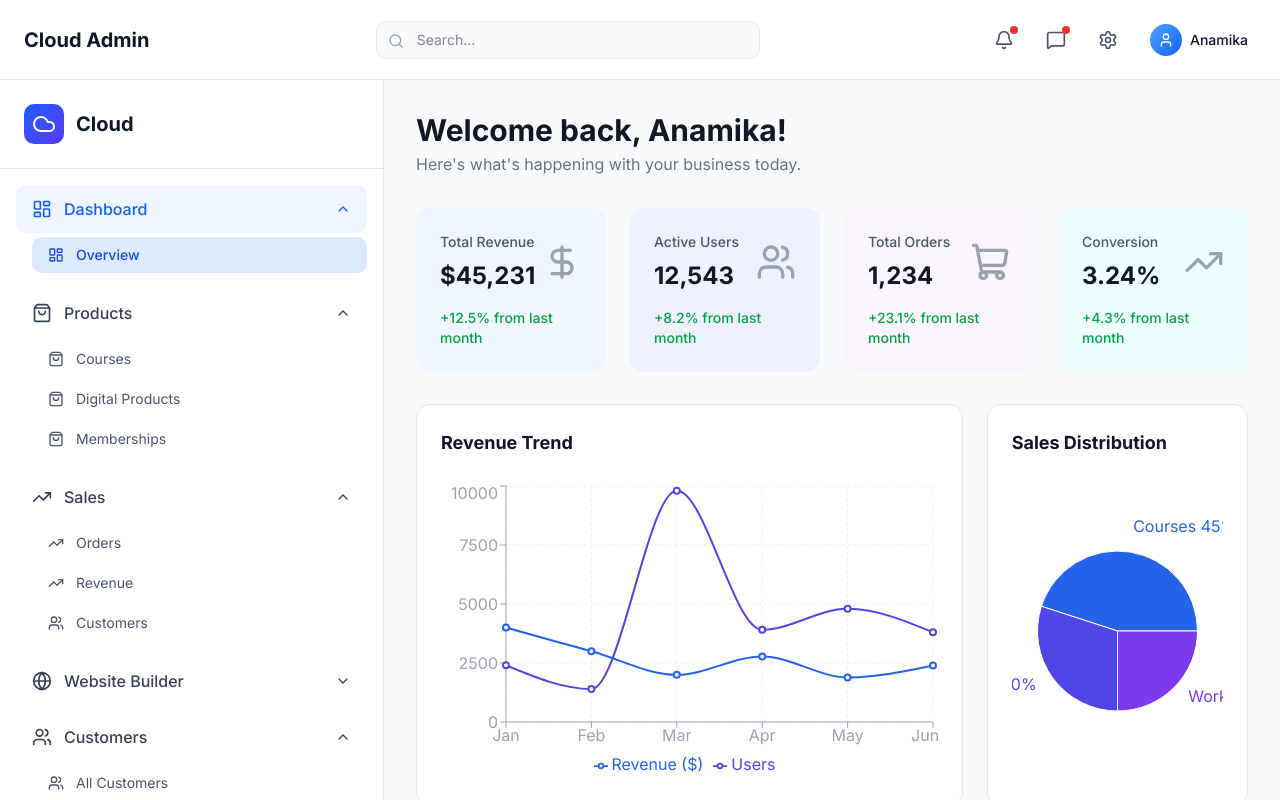
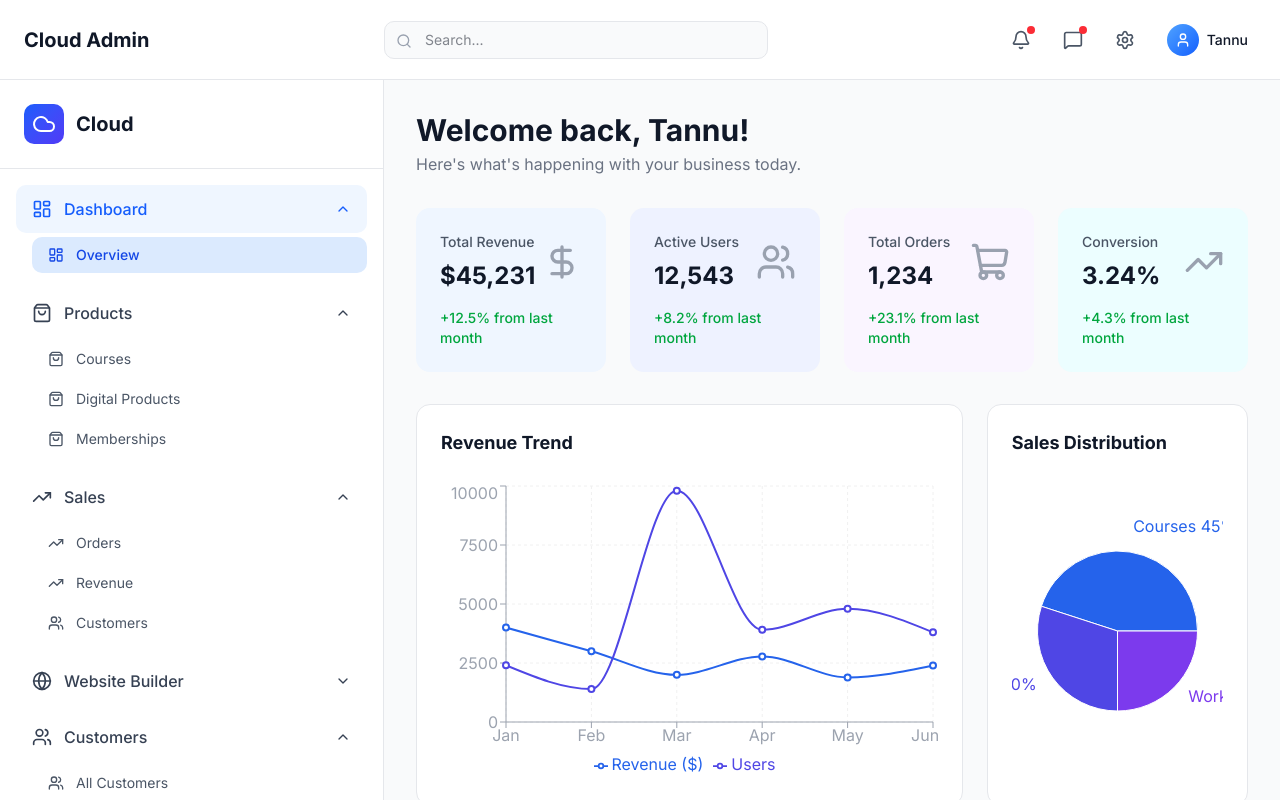
Before and after one commit to gamemestrow/creator-economy-new, a Next.js app: page /dashboard/main in a window 1280 px wide. Shown: the top 800 px of the page. Built offline with nearby package versions, Linux system fonts and the light colour scheme.

Commit message:
Change user name from Anamika to Tannu

```diff
--- a/app/dashboard/getstarted/page.tsx
+++ b/app/dashboard/getstarted/page.tsx
@@ -29,7 +29,7 @@ export default function GetStartedPage() {
 
       {/* Greeting Header */}
       <div>
-        <h1 className="text-3xl font-extrabold text-gray-900 tracking-tight">Hello Anamika, welcome!</h1>
+        <h1 className="text-3xl font-extrabold text-gray-900 tracking-tight">Hello Tannu, welcome!</h1>
         <p className="text-gray-600 text-sm mt-1">Your monetisation journey on TagMango starts here!</p>
       </div>
 
--- a/components/content-views/dashboard-overview.tsx
+++ b/components/content-views/dashboard-overview.tsx
@@ -25,7 +25,7 @@ export function DashboardOverview() {
     <div className="space-y-8">
       {/* Header */}
       <div>
-        <h1 className="text-3xl font-bold text-gray-900">Welcome back, Anamika!</h1>
+        <h1 className="text-3xl font-bold text-gray-900">Welcome back, Tannu!</h1>
         <p className="text-gray-500 mt-1">Here&apos;s what&apos;s happening with your business today.</p>
       </div>
 
--- a/components/content-views/settings-view.tsx
+++ b/components/content-views/settings-view.tsx
@@ -20,7 +20,7 @@ export function SettingsView() {
           <div className="grid grid-cols-1 md:grid-cols-2 gap-4">
             <div>
               <label className="block text-sm font-medium text-gray-700 mb-2">First Name</label>
-              <input type="text" defaultValue="Anamika" className="w-full px-4 py-2 border border-gray-300 rounded-lg focus:outline-none focus:border-blue-500" />
+              <input type="text" defaultValue="Tannu" className="w-full px-4 py-2 border border-gray-300 rounded-lg focus:outline-none focus:border-blue-500" />
             </div>
             <div>
               <label className="block text-sm font-medium text-gray-700 mb-2">Last Name</label>
--- a/components/sidebar/admin-sidebar.tsx
+++ b/components/sidebar/admin-sidebar.tsx
@@ -444,7 +444,7 @@ export function AdminSidebar() {
                     AP
                   </div>
                   <div className="min-w-0">
-                    <p className="truncate text-sm font-medium text-white">Anamika Pandey</p>
+                    <p className="truncate text-sm font-medium text-white">Tannu</p>
                     <p className="truncate text-[11px] text-[#94A3B8]">creator@works.cloud</p>
                   </div>
                 </div>
--- a/components/top-navbar.tsx
+++ b/components/top-navbar.tsx
@@ -60,7 +60,7 @@ export function TopNavbar() {
                 <User className="w-4 h-4 text-white" />
               </div>
               <span className="hidden md:inline text-sm font-medium text-gray-900">
-                Anamika
+                Tannu
               </span>
             </button>
 
```
